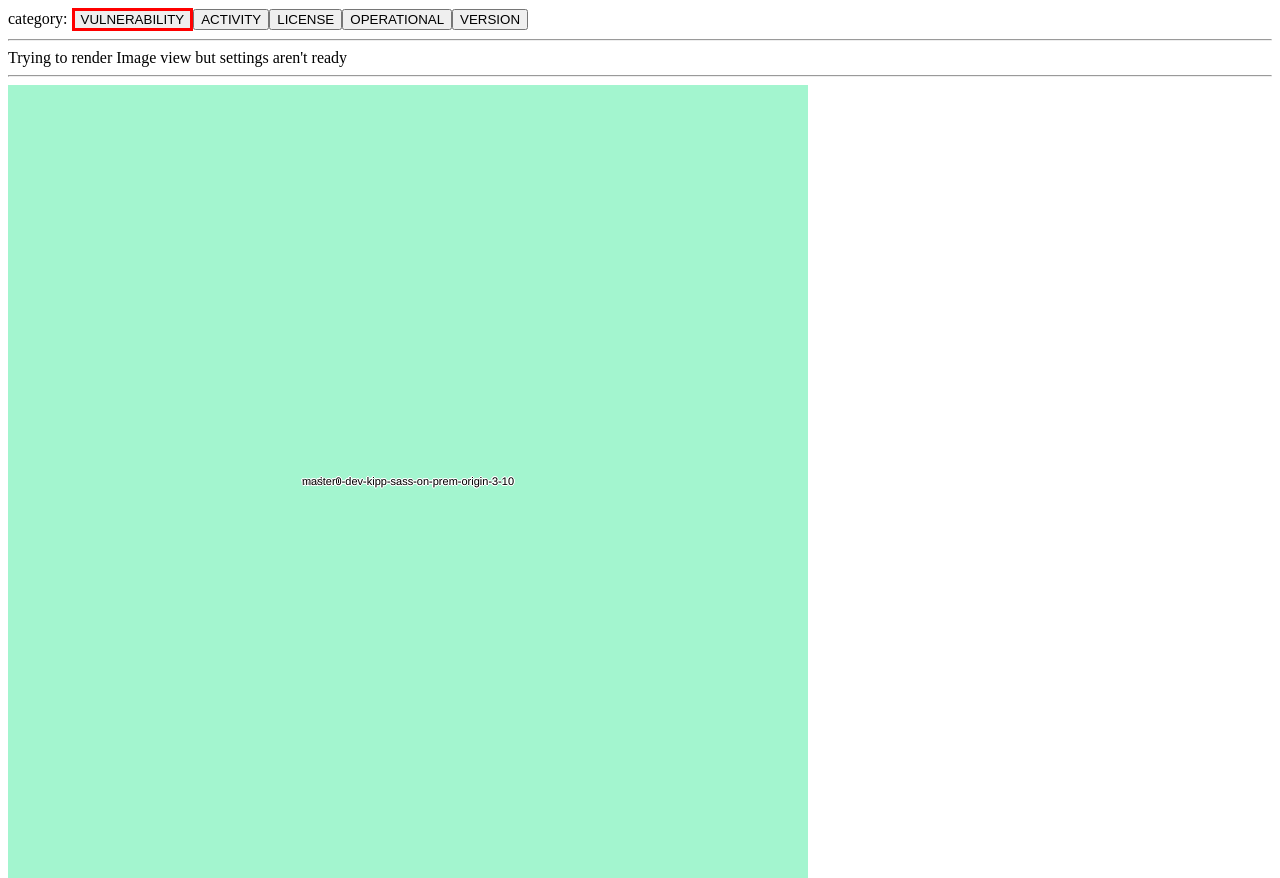
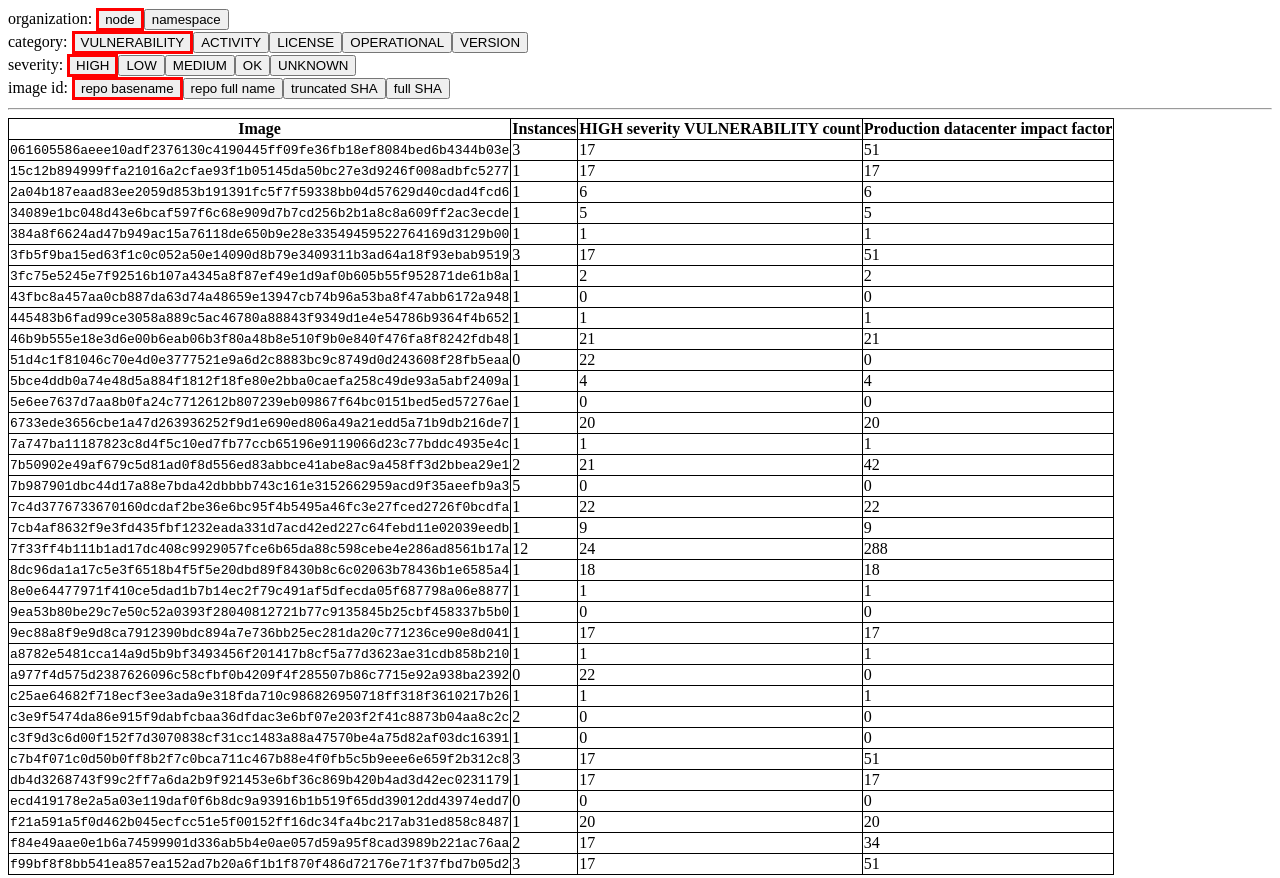
Before and after one commit to blackducksoftware/opssight-webUI, a plain HTML site: page index.html in a window 1280 px wide. Shown: the top 878 px of the page. Drawn offline with nearby package versions, Linux system fonts and the light colour scheme.

Commit message:
Fixed remderViews()'s dependence on selectors
Added v0.2 requirements and changed unicode checkboxes to plaintext
Added a message div for progress&error messages
Added a selector for image identification
Made entirety of renderViews() dependent on selectors so it doesn't err out when they're not ready yet (instead of trying to catch it before the function is called)
Removed the selection checker from image view

```diff
--- a/index.html
+++ b/index.html
@@ -4,12 +4,12 @@
   <link rel="stylesheet" href="styles.css">
   <script src="model.js"></script>
   <script src="//d3js.org/d3.v4.0.0-alpha.35.min.js"></script>
-
   <script src="circleView.js"></script>
   <script src="squareView.js"></script>
   <script src="main.js"></script>
 </head>
 <body>
+  <div id="message"></div>
   <div id="selectorsRoot"></div>
   <hr />
   <div id="viewRoot">
--- a/main.js
+++ b/main.js
@@ -1,5 +1,9 @@
 var selectors = {};
 // First one is default
+selectors["organization"] = [
+  "node",
+  "namespace"
+];
 selectors["category"] = [
   "VULNERABILITY",
   "ACTIVITY",
@@ -13,11 +17,13 @@ selectors["severity"] = [
   "MEDIUM",
   "OK",
   "UNKNOWN"
-]
-selectors["organization"] = [
-  "node",
-  "namespace"
-]
+];
+selectors["image id"] = [
+  "repo basename",
+  "repo full name",
+  "truncated SHA",
+  "full SHA"
+];
 
 var selection = {};
 
@@ -28,7 +34,6 @@ function main() {
     makeSelector(k, selectors[k]);
     selection = changeSelection(k, selectors[k][0]);
   }
-  settingsReady = true;
   renderViews();
 }
 
@@ -86,7 +91,6 @@ function getVulnsFromImageSHA(imageSHA){
 }
 
 function renderViews(){
-  // Image view:
   var htmlText = "";
   var selectionReady = true;
   for(s in selectors){
@@ -95,8 +99,16 @@ function renderViews(){
     }
   }
   if(selectionReady === false){
-    htmlText = "Trying to render Image view but settings aren't ready";
+    htmlText = "Selections aren't ready, can't render yet.";
+    document.getElementById('message').innerHTML = htmlText;
+    return;
   }else{
+    htmlText = ""
+    document.getElementById('message').innerHTML = htmlText;
+  }
+
+  // Image view:
+  var htmlText = "";
   htmlText = [
     "<table>",
     "<th>Image</th>",
@@ -116,7 +128,6 @@ function renderViews(){
     htmlText += "</tr>";
   }
   htmlText += "</table>";
-  }
   document.getElementById('imageView').innerHTML = htmlText;
 
   // Hierarchical view
```
Also changed, not shown: 1 other file. Lines whose indentation alone changed are shown as unchanged.
